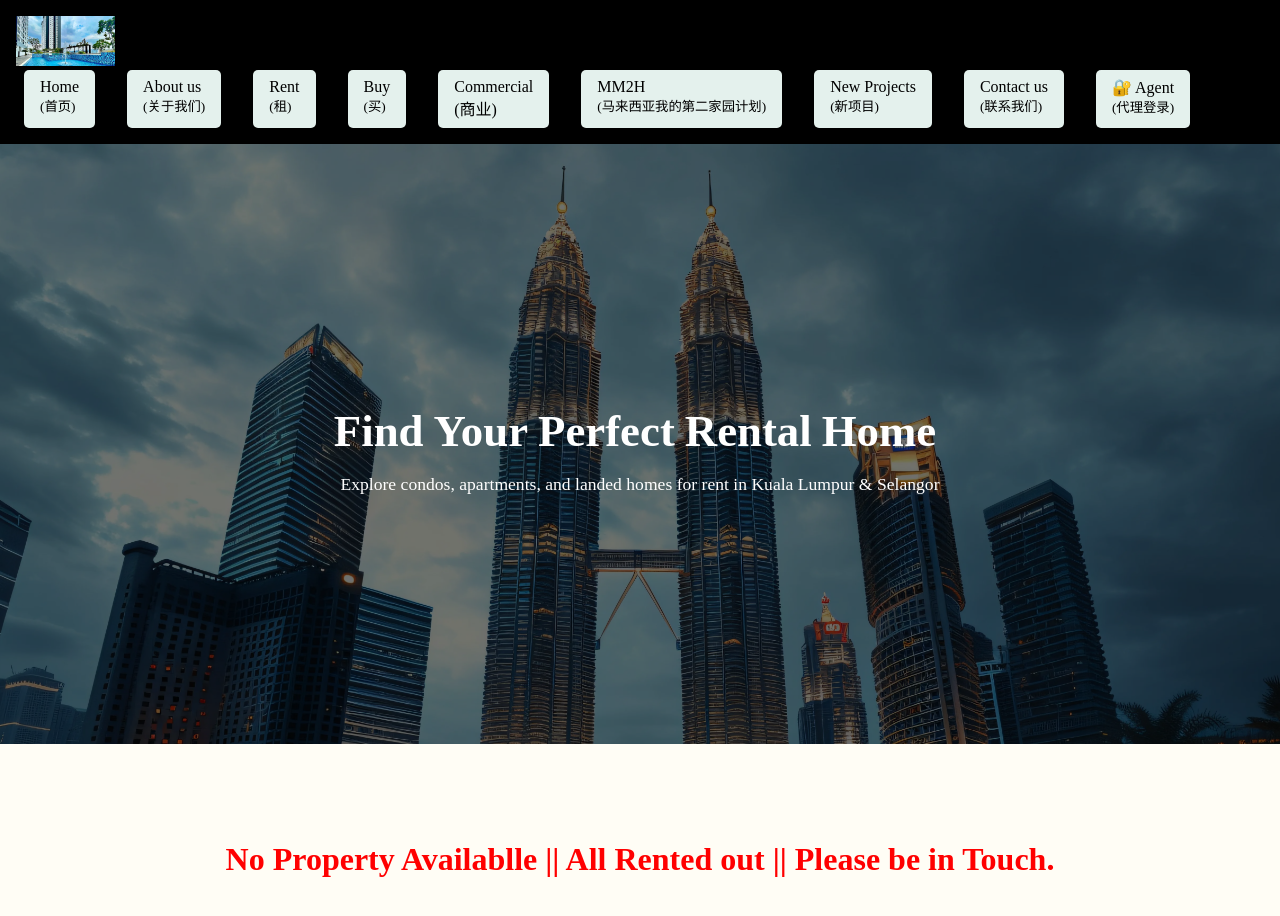
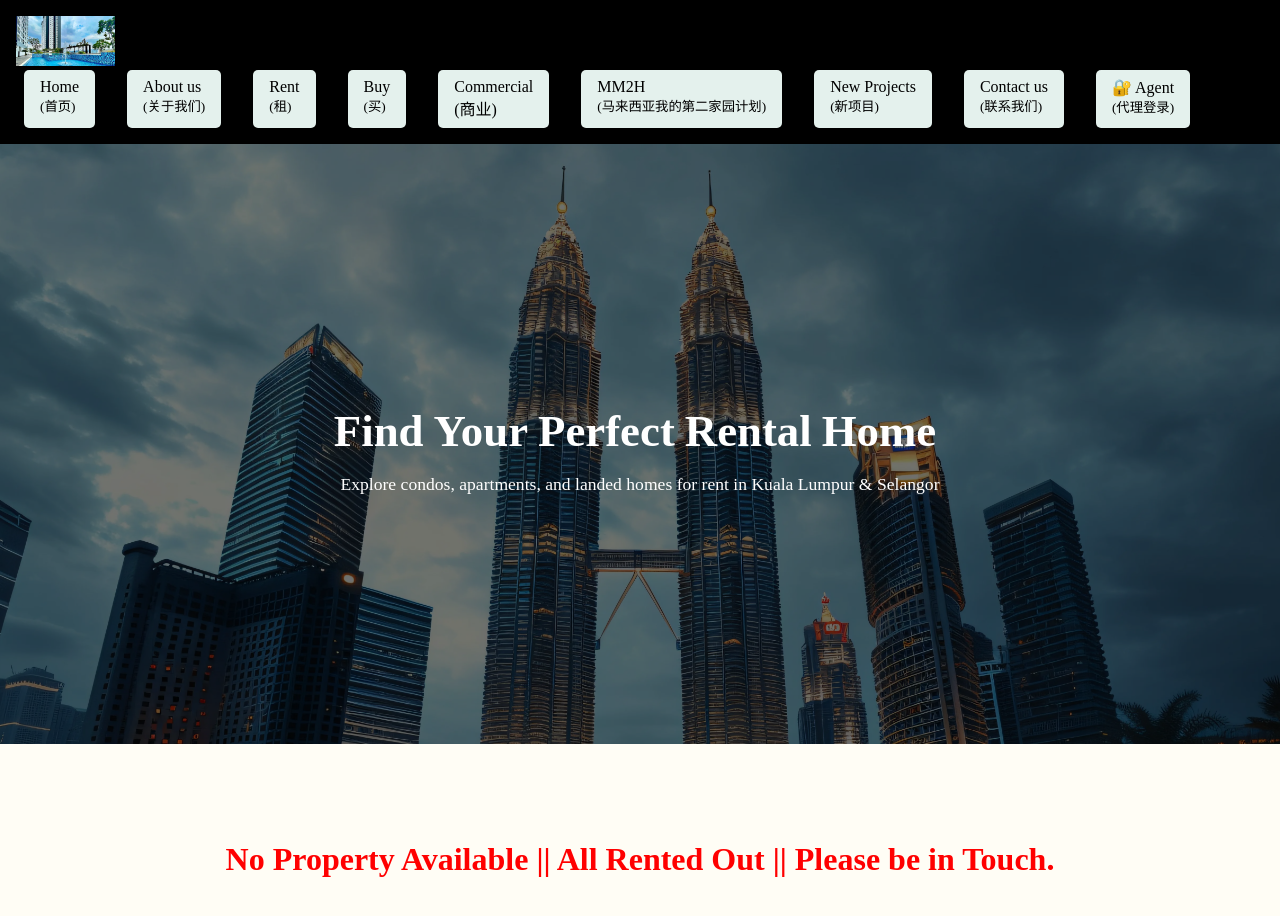
Before and after one commit to RSBusinessTech/vyenpropertyadvisor-ui, an Angular app: page /rent in a window 1280 px wide. Shown: the top 916 px of the page. Built offline with nearby package versions, Linux system fonts and the light colour scheme; no server answers.

Commit message:
Correcting spellings

```diff
--- a/src/app/features/rent/components/rent/rent.component.html
+++ b/src/app/features/rent/components/rent/rent.component.html
@@ -36,7 +36,7 @@
    </h1>
 
    <h1 class="marquee-heading" style="color: red" *ngIf="!properties || properties.length === 0">
-     No Property Availablle || All Rented out || Please be in Touch.
+     No Property Available || All Rented Out || Please be in Touch.
    </h1>
 
   <div class="rent-grid">
```
